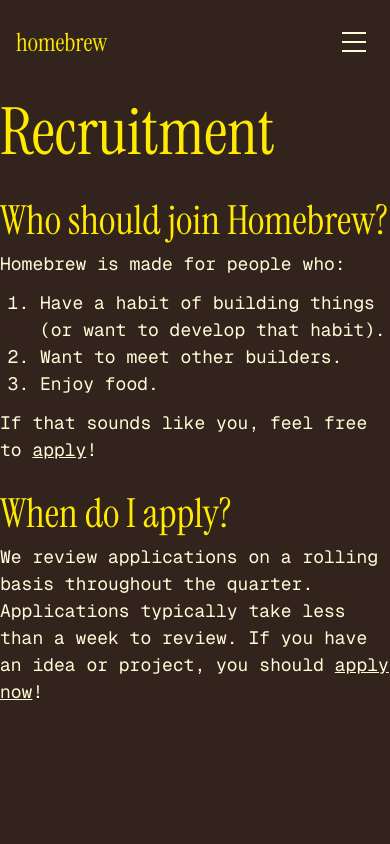
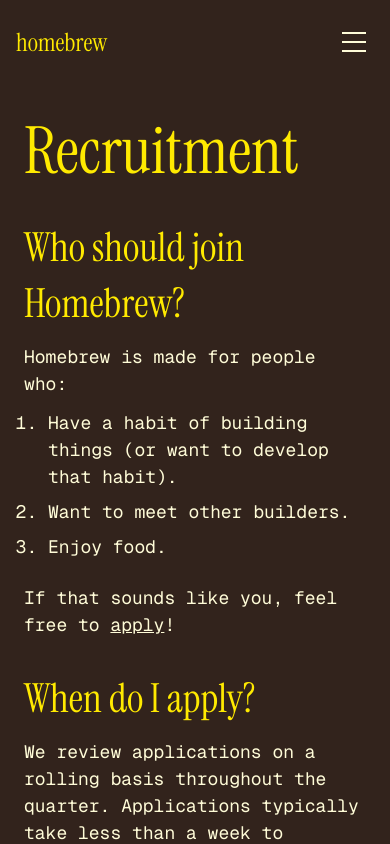
Before and after one commit to homebrew-ai-club/homebrew-website, a Next.js app: page /apply in a window 390 px wide. Shown: the top 844 px of the page. Built offline with nearby package versions, Linux system fonts and the light colour scheme.

Commit message:
add mobile padding

```diff
--- a/src/app/about/page.tsx
+++ b/src/app/about/page.tsx
@@ -1,20 +1,19 @@
 import Link from "next/link";
 
 export default function AboutPage() {
+    return (
+        <div className="nonHomePage w-full px-6 md:px-[20vw] py-6 md:py-8">
+            <h1 className="mb-2 text-2xl md:text-3xl">About the Club</h1>
 
-    return (
-        <div className="nonHomePage w-full md:px-[20vw]">
-            <h1 className="mb-2">About the Club</h1>
-
-            <h2>Homebrew is Northwestern's club for builders.</h2>
+            <h2 className="text-xl md:text-2xl mt-6 mb-3">Homebrew is Northwestern's club for builders.</h2>
 
             <p className="mb-3">We are a home for people who want to get their hands dirty building things. We provide members with a low-stakes environment to make ideas become reality.</p>
 
             <p className="mb-3">Homebrew members meet weekly for demo days. Demo days are a time for you to show your recent project progress and connect with people who can help you.</p>
 
-            <p>Besides demo days, we help host a variety of tech-related events on campus. Sign up for the <Link href="https://tally.so/r/wayylv">email list</Link>!</p>
+            <p className="mb-6">Besides demo days, we help host a variety of tech-related events on campus. Sign up for the <Link href="https://tally.so/r/wayylv">email list</Link>!</p>
 
-            <h2 className="mt-5">When do I apply?</h2>
+            <h2 className="text-xl md:text-2xl mt-8 mb-3">When do I apply?</h2>
 
             <p className="mb-3">We review applications on a rolling basis throughout the quarter. If you have an idea or project, you should <Link href="https://tally.so/r/mZggez">apply now</Link>!</p>
 
--- a/src/app/apply/page.tsx
+++ b/src/app/apply/page.tsx
@@ -2,30 +2,28 @@
 
 export default function RecruitmentPage() {
     return (
-        <div className="nonHomePage w-full md:px-[20vw]">
-            <h1 className="mb-2">Recruitment</h1>
+        <div className="nonHomePage w-full px-6 md:px-[20vw] py-6 md:py-8">
+            <h1 className="mb-2 text-2xl md:text-3xl">Recruitment</h1>
 
-            <h2>Who should join Homebrew?</h2>
+            <h2 className="text-xl md:text-2xl mt-6 mb-3">Who should join Homebrew?</h2>
 
             <p className="mb-3">Homebrew is made for people who:</p>
 
-            <ul className="list-decimal pl-10 mb-3">
-
-                <li>
+            <ul className="list-decimal pl-6 md:pl-10 mb-6">
+                <li className="mb-2">
                     Have a habit of building things (or want to develop that habit).
                 </li>
-                <li>
+                <li className="mb-2">
                     Want to meet other builders.
                 </li>
-                <li>
+                <li className="mb-2">
                     Enjoy food.
                 </li>
-
             </ul>
 
-            <p>If that sounds like you, feel free to <Link href="https://tally.so/r/mZggez">apply</Link>!</p>
+            <p className="mb-6">If that sounds like you, feel free to <Link href="https://tally.so/r/mZggez">apply</Link>!</p>
 
-            <h2 className="mt-5">When do I apply?</h2>
+            <h2 className="text-xl md:text-2xl mt-8 mb-3">When do I apply?</h2>
 
             <p>We review applications on a rolling basis throughout the quarter. Applications typically take less than a week to review. If you have an idea or project, you should <Link href="https://tally.so/r/mZggez">apply now</Link>!</p>
         </div>
```
